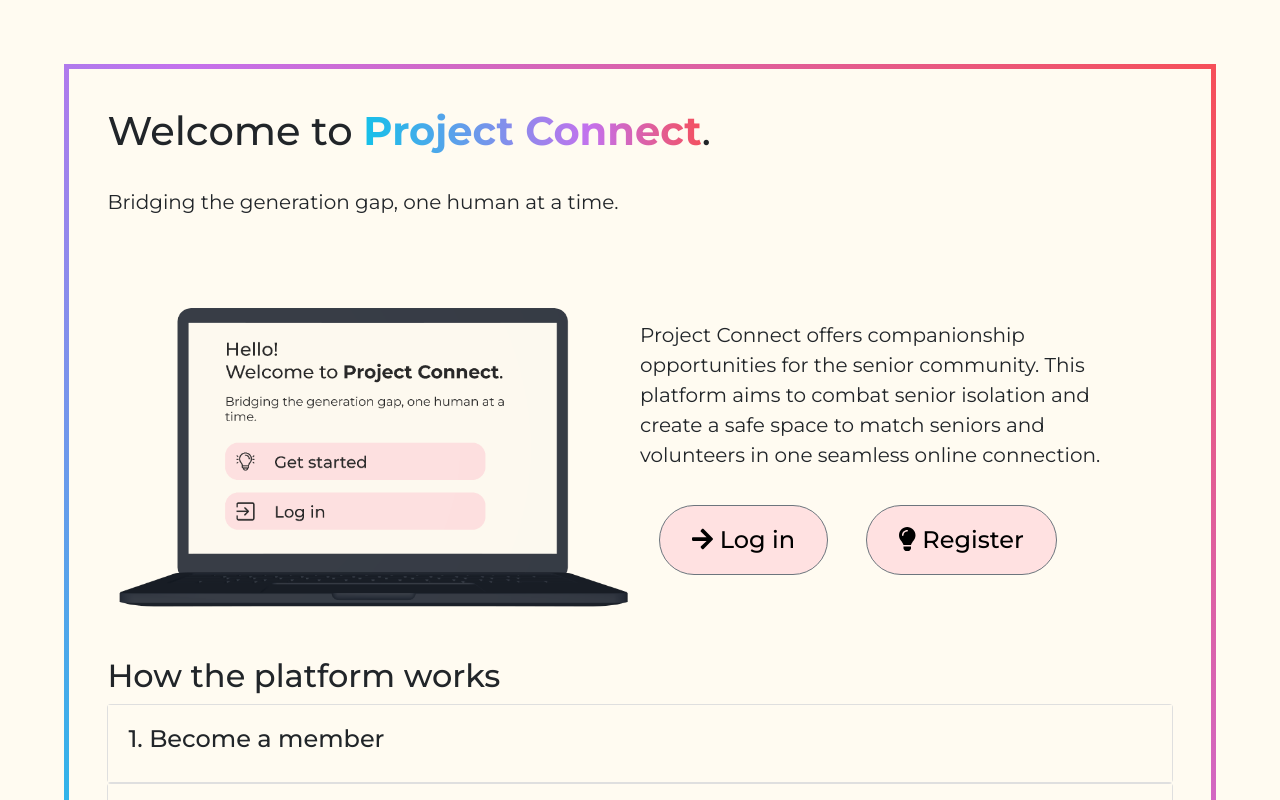
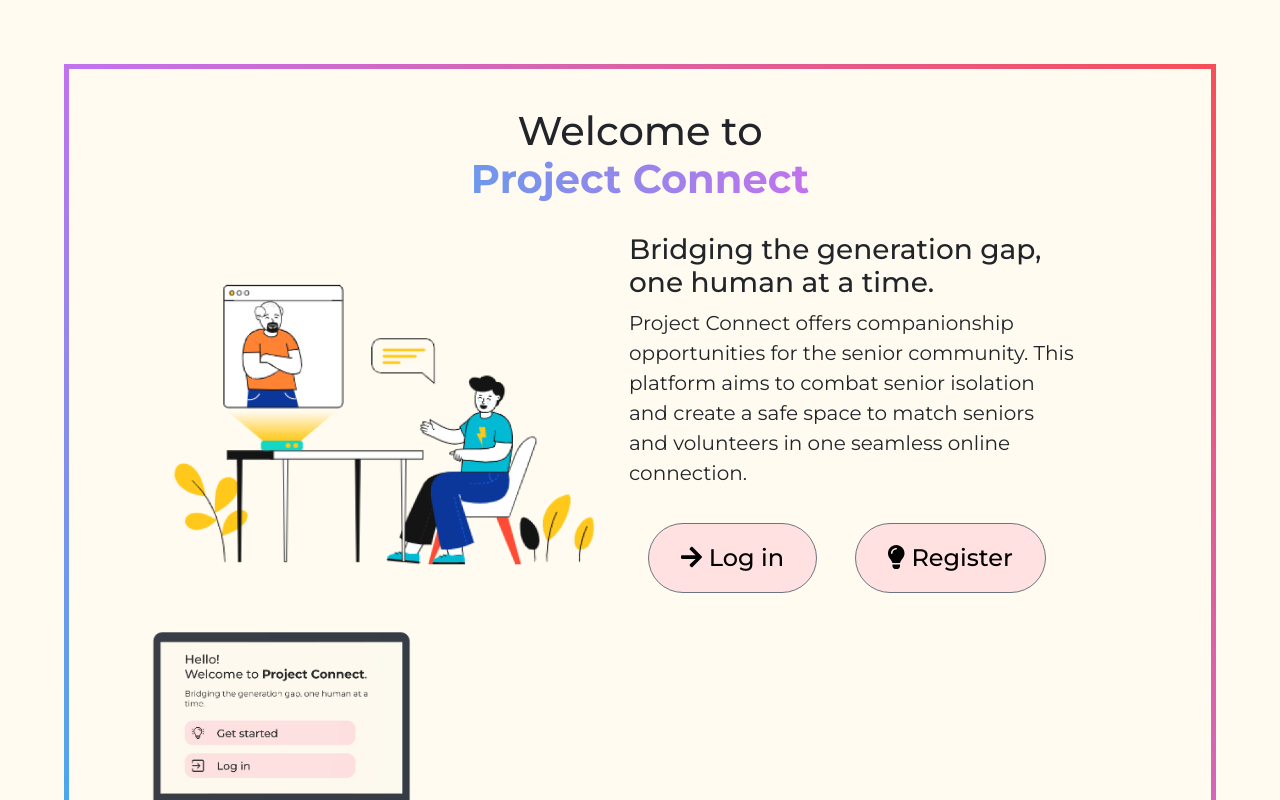
Before and after one commit to carinabii/react-project-connect, a React (Create React App) app: page / in a window 1280 px wide. Shown: the top 800 px of the page. Built offline with nearby package versions, Linux system fonts and the light colour scheme.

Commit message:
more styling for homepage

```diff
--- a/src/App.css
+++ b/src/App.css
@@ -31,7 +31,9 @@
   font-size: calc(10px + 2vmin);
   color: white;
 }
-
+.header {
+  text-align: center;
+}
 .FontAwesomeIcon {
   background-color: transparent;
 }
@@ -53,7 +55,11 @@ height: 100vh;
 max-width: 100vw;
 }
 .cmdfDesktop {
-  width:50%;
+  width:350px;
+  margin: auto;
+}
+.blush {
+  width:40%;
 }
 .footer {
   width:90vw;
@@ -70,15 +76,17 @@ justify-content: space-between;
   display: flex;
   align-items: center;
   height: 50vh;
+  justify-content: center;
 }
 .intro_text {
   width:40vw;
+  padding:2rem;
 }
 .home-btns button{
   margin:1.2rem;
 }
 
-projecttitle {
+.projecttitle {
   font-weight: 700;
   background: -webkit-linear-gradient(bottom left,  #12c2e9 0%, #c471ed 66.67%, #f64f59 100%);
     /* background-image: linear-gradient(45deg, #38a886 0%, #2f98ad 33.33%, #205791 66.67%, #FF41A0 100%); */
--- a/src/App.js
+++ b/src/App.js
@@ -18,6 +18,7 @@ import { faArrowRight } from "@fortawesome/free-solid-svg-icons";
 import cmdfDesktop from "./images/cmdf.png";
 import { faLightbulb } from '@fortawesome/free-solid-svg-icons';
 import { faArrowLeft } from '@fortawesome/free-solid-svg-icons';
+import blush from './images/croods.png';
 // eslint-disable-next-line no-lone-blocks
 {
   /*import React, {useState} from 'react';
@@ -190,9 +191,9 @@ function App() {
       <div className="Container" id="Container">
       <Header />
         <div className="introduction">
-          <img src={cmdfDesktop} alt="Figma screenshot of initial get started page" className="cmdfDesktop"/>
+          <img src={blush} alt="Blush design of two people interacting virtually" className="blush"/>
           <div className="intro_text">
-
+            <h3>Bridging the generation gap, one human at a time.</h3>
             <p>Project Connect offers companionship opportunities for the senior community. This platform aims to combat senior isolation and create a safe space to match seniors and volunteers in one seamless online connection.</p>
             <div className="home-btns">
               <Button onClick={login} variant="secondary" type="submit"><FontAwesomeIcon icon={faArrowRight} className="FontAwesomeIcon"/> Log in
@@ -204,6 +205,7 @@ function App() {
           </div>
         </div>
         <div className="steps">
+        <img src={cmdfDesktop} alt="Figma screenshot of initial get started page" className="cmdfDesktop"/>
           <h2>How the platform works</h2>
           <div className="wrap">
             <div className="card">
--- a/src/components/Header.js
+++ b/src/components/Header.js
@@ -4,8 +4,8 @@ import React from 'react'
 const Header = () => {
     return (
         <div className="header">
-            <h1>Welcome to <projecttitle>Project Connect</projecttitle>.</h1><br></br>
-            <p>Bridging the generation gap, one human at a time.</p><br></br>
+            <h1>Welcome to <div className="projecttitle">Project Connect</div></h1>
+
 
         </div>
     )
```
Also changed, not shown: src/images/croods.png (renamed from src/images/Croods Keeping in Touch.png).
